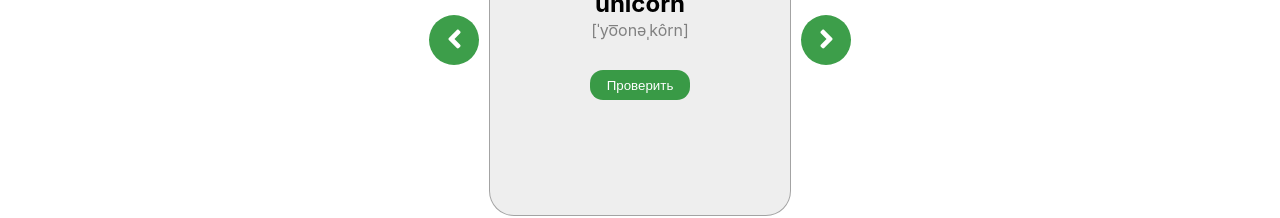
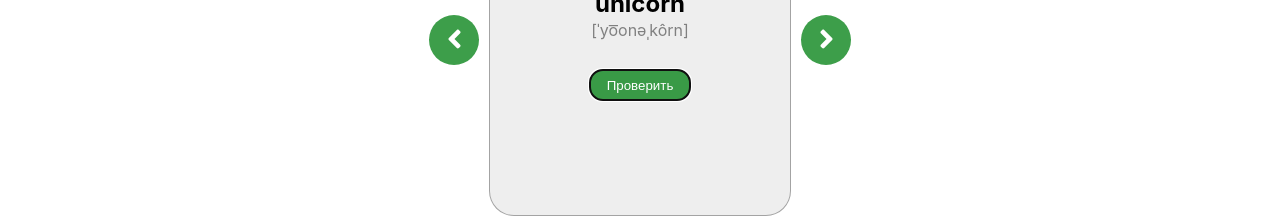
Before and after one commit to caeruleu/learn-words-app, a React (Create React App) app: page /cardsgame in a window 1280 px wide. Shown: the part 216-434 px from the top of the page. Built offline with nearby package versions, Linux system fonts and the light colour scheme.

Commit message:
focus on button  added

```diff
--- a/src/components/Card.jsx
+++ b/src/components/Card.jsx
@@ -1,13 +1,21 @@
-import React, { useState } from 'react';
+import React, { useState, useEffect, useRef} from 'react';
 import '../assets/styles/card.scss';
 import '../assets/styles/consts.scss';
 import words from './words.json'
 
 export default function Card (props) {
     const {id, english, transcription, russian} = props;
+    const ref = useRef(null);
 
     const [translated, setTranslated] = useState(false);
     const handleTranslated = () => {setTranslated(!translated);}
+
+    useEffect(() => {
+        ref.current.focus();
+        return () => {
+            console.log('card unmounted');
+        }
+    }, [])
 
     return(
         translated
@@ -28,7 +36,7 @@ export default function Card (props) {
                 <p className='cardTranscript'>{transcription}</p>
             </div>
             <div className='cardBtnCont'>
-                <button className='cardBtn' onClick={handleTranslated}>Проверить</button>
+                <button className='cardBtn' onClick={handleTranslated} ref={ref}>Проверить</button>
             </div>
         </div>
     )
--- a/src/components/CardList.jsx
+++ b/src/components/CardList.jsx
@@ -1,4 +1,4 @@
-import React, {useState} from "react";
+import React, {useState, useEffect} from "react";
 import Card from "./Card";
 import { FontAwesomeIcon } from '@fortawesome/react-fontawesome'
 import { faAngleLeft } from '@fortawesome/free-solid-svg-icons'
@@ -8,6 +8,7 @@ const words = require('./words.json');
 
 export default function CardList () {
     let [index, setIndex] = useState(0);
+    const [count, setCount] = useState(0);
 
     let prev = () => {
         if (index === 0) {
--- a/src/components/Table.jsx
+++ b/src/components/Table.jsx
@@ -1,11 +1,12 @@
 import '../assets/styles/tablerow.scss';
 import '../assets/styles/consts.scss';
 import TableRow from './TableRow';
+import { useState } from 'react';
 
 const words = require('./words.json');
 
 export default function Table() {
-    return(
+    return (
         <tbody className='Table'>
             <tr>
                 <td className='idCol'>№</td>
@@ -15,4 +16,5 @@ export default function Table() {
             </tr>
             {words.map((word, index) => <TableRow key={word.id} index={index + 1} {...word} />)}
         </tbody>
-    );}
+    );
+}
```
Lines whose indentation alone changed are shown as unchanged.
